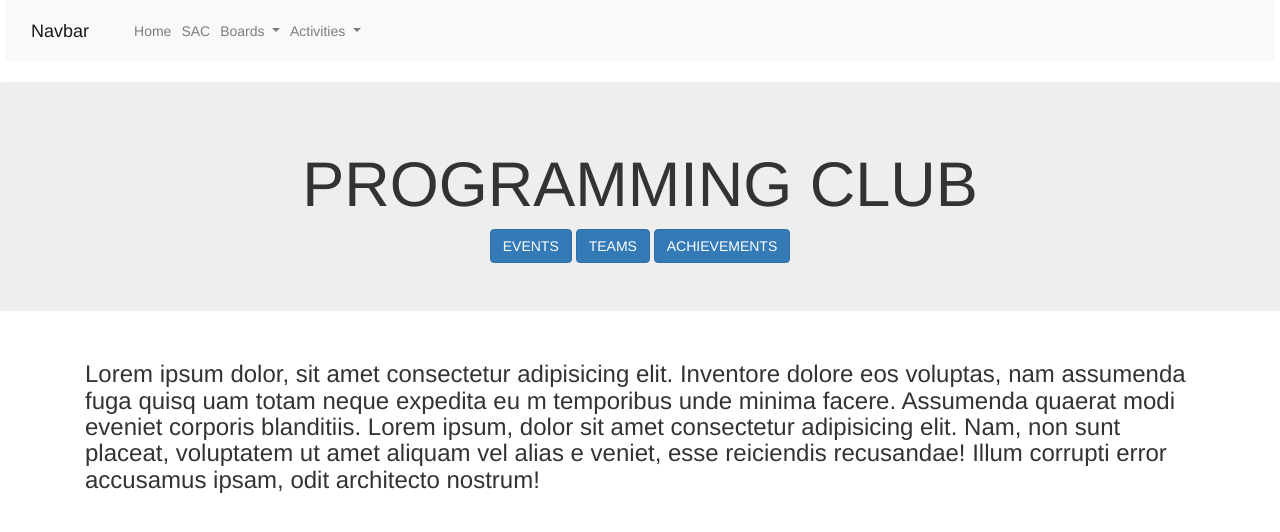
After one commit to dmdivyansh/clubsIITI, a Flask app: template templates/clubs/progClub/progClub.html in a window 1280 px wide. The commit adds this page. Shown: the top 532 px of the page. Run offline with Flask 2, Linux system fonts and the light colour scheme; the template is opened without the code that fills it, so the values that code supplies are empty; some libraries are stand-ins or nearby versions.

Commit message:
progClub added

```diff
--- a/app.py
+++ b/app.py
@@ -16,6 +16,15 @@ def technical():
 def others():
     return render_template('others.html')
 
+@app.route("/clubs/<clubName>")
+def club(clubName):
+    return render_template('clubs/'+ clubName + '/' + clubName + '.html')
+
+@app.route("/test/<variable>")
+def testing(variable):
+    return variable
+
+
 @app.errorhandler(404)
 def page_not_found(e):
     print("Redirecting to /")
--- a/templates/base.html
+++ b/templates/base.html
@@ -21,7 +21,6 @@
 </head>
 
 <body>
-  <h1>Garvit</h1>
     <div class="mx-2">
         <nav class="navbar navbar-expand-lg navbar-light bg-light">
             <a class="navbar-brand" href="#">Navbar</a>
--- /dev/null
+++ b/templates/clubs/progClub/progClub.html
@@ -0,0 +1,24 @@
+{% extends 'base.html' %} {% block head %} {% endblock %} {% block body %}
+
+
+<div class="jumbotron text-center">
+    <h1>PROGRAMMING CLUB</h1>
+
+    <span><a href="/progClub/events" class="btn btn-primary ">EVENTS</a></span>
+    <span><a href="/progClub/teams" class="btn btn-primary">TEAMS</a></span>
+    <span><a href="/progClub/achievements" class="btn btn-primary">ACHIEVEMENTS</a></span>
+
+</div>
+
+
+<div class="container">
+    <h3>
+        Lorem ipsum dolor, sit amet consectetur adipisicing elit. Inventore dolore eos voluptas, nam assumenda fuga quisq
+        uam totam neque expedita eu
+        m temporibus unde minima facere. Assumenda quaerat modi eveniet corporis blanditiis.
+        Lorem ipsum, dolor sit amet consectetur adipisicing elit. Nam, non sunt placeat, voluptatem ut amet aliquam vel alias e
+        veniet, esse reiciendis recusandae! Illum corrupti error accusamus ipsam, odit architecto nostrum!
+    </h3>
+</div>
+
+{% endblock %}
```
